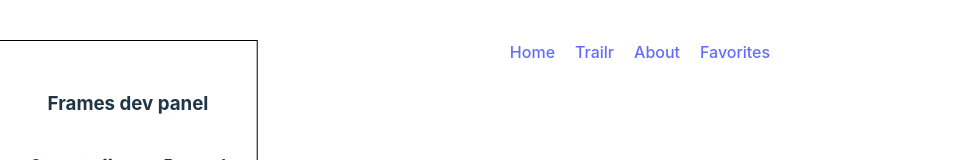
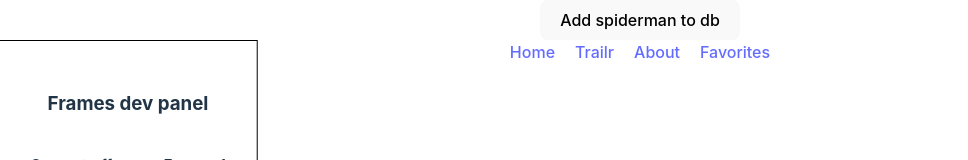
Before and after one commit to DolphStar/movie-db, a React (Vite) app: page /trailr in a window 1280 px wide. Shown: the top 160 px of the page, without its empty margins (0-968 px from the left). Built offline with nearby package versions, Linux system fonts and the light colour scheme; no server answers.

Commit message:
added firebase

```diff
--- a/package.json
+++ b/package.json
@@ -10,6 +10,7 @@
     "preview": "vite preview"
   },
   "dependencies": {
+    "firebase": "^10.4.0",
     "react": "^18.2.0",
     "react-dom": "^18.2.0",
     "react-router-dom": "^6.15.0",
--- /dev/null
+++ b/src/components/Trailr/Firebase.jsx
@@ -0,0 +1,35 @@
+// Import the functions you need from the SDKs you need
+import { initializeApp } from "firebase/app";
+import { getFirestore ,doc ,setDoc } from "firebase/firestore";
+// TODO: Add SDKs for Firebase products that you want to use
+// https://firebase.google.com/docs/web/setup#available-libraries
+
+import { firebaseConfig } from "../../globals/globalVariables";
+
+function Firebase() {
+
+    // Initialize Firebase
+    const app = initializeApp(firebaseConfig);
+
+    // Initialize Cloud Firestore and get a reference to the service
+    const db = getFirestore(app);
+
+    const movies = [
+        "spiderman",
+        "batman",
+        "superman",
+        "aquaman"
+    ];
+
+    async function setDB(){
+        await setDoc(doc(db, "movies", "active"), {
+            title: movies[Math.floor(Math.random() * 4)],
+        });
+    }
+
+  return (
+    <button className="firebase" onClick={setDB}>Add spiderman to db</button>
+  )
+}
+
+export default Firebase
--- a/src/globals/globalVariables.js
+++ b/src/globals/globalVariables.js
@@ -9,5 +9,14 @@ export const VIDEO_START = "https://api.themoviedb.org/3/movie/";
 
 export const SEARCH_START = "https://api.themoviedb.org/3/search/movie?include_adult=false&language=en-US&"
 
-// Range of pages that it will choose from
+// Range of pages that trailr will choose from
 export const moviePage = 10;
+
+export const firebaseConfig = {
+  apiKey: "AIzaSyCOrtwzJP4I2Xi7mfOBx1qiqSN9Q8MlraM",
+  authDomain: "trailr-be84b.firebaseapp.com",
+  projectId: "trailr-be84b",
+  storageBucket: "trailr-be84b.appspot.com",
+  messagingSenderId: "1096065471677",
+  appId: "1:1096065471677:web:1cbf71f9839de157da13d4"
+};
--- a/src/pages/Trailr.jsx
+++ b/src/pages/Trailr.jsx
@@ -2,6 +2,7 @@ import { useState, useEffect, useRef } from "react";
 // Trailr Components
 import Frames from "../components/Trailr/frames";
 import PlayerInput from "../components/Trailr/playerInput";
+import Firebase from "../components/Trailr/Firebase";
 
 function Trailr() {
 
@@ -86,6 +87,8 @@ function Trailr() {
                     input={input} setInput={setInput}
                     searchData={searchData} setSearchData={setSearchData}
                     answer={answer} setAnswer={setAnswer}/>
+
+      <Firebase />
     </>
   )
 }
--- a/src/scss/layout/pages/_trailr.scss
+++ b/src/scss/layout/pages/_trailr.scss
@@ -86,3 +86,8 @@
         cursor: pointer;
     }
 }
+
+.firebase {
+    @include absolute-center;
+    top: 0;
+}
```
Also changed, not shown: src/components/Trailr/Frames.jsx (line endings or trailing spaces), 1 other file (tests, documents, lock files or other folders).
